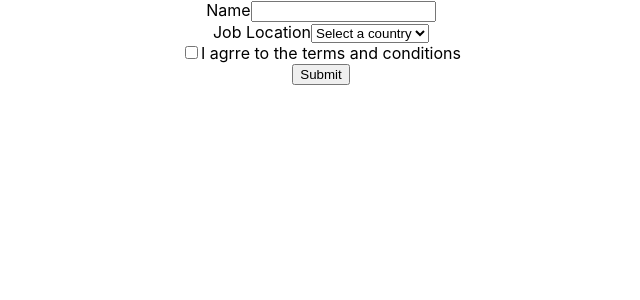
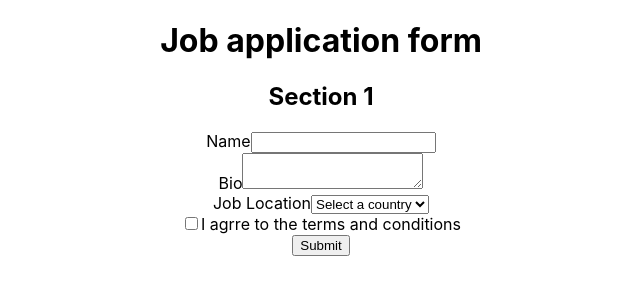
Before and after one commit to sandipthapa99/react-testing, a React (Create React App) app: page / in a window 1280 px wide. Shown: the top 300 px of the page, without its empty margins (319-959 px from the left). Built offline with nearby package versions, Linux system fonts and the light colour scheme.

Commit message:
getByRole options

```diff
--- a/src/components/application/application.tsx
+++ b/src/components/application/application.tsx
@@ -1,9 +1,17 @@
 export const Application = () => {
   return (
+    <>
+      <h1>Job application form</h1>
+      <h2>Section 1</h2>
       <form>
         <div>
           <label htmlFor="name">Name</label>
           <input type="text" id="name" />
+        </div>
+
+        <div>
+          <label htmlFor="bio">Bio</label>
+          <textarea id="bio" name="bio" />
         </div>
 
         <div>
@@ -27,5 +35,6 @@
 
         <button>Submit</button>
       </form>
+    </>
   );
 };
```
Also changed, not shown: 1 other file (tests, documents, lock files or other folders). Lines whose indentation alone changed are shown as unchanged.
